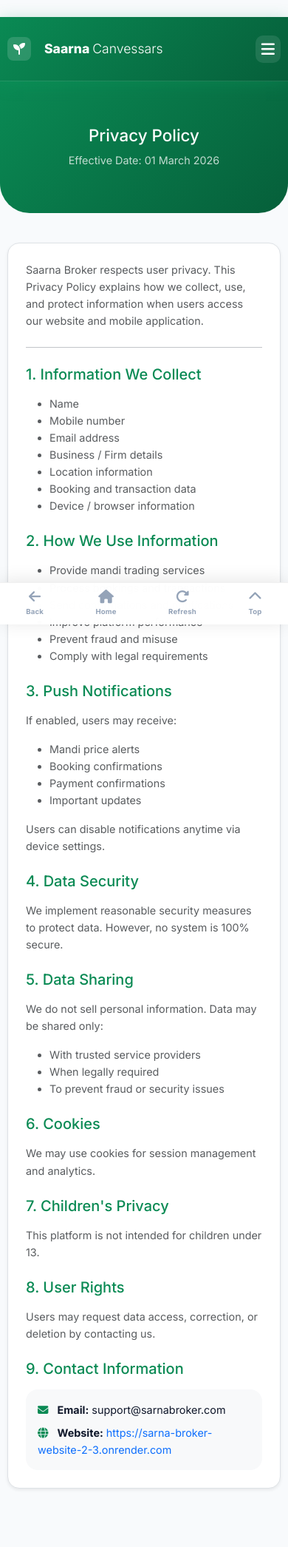
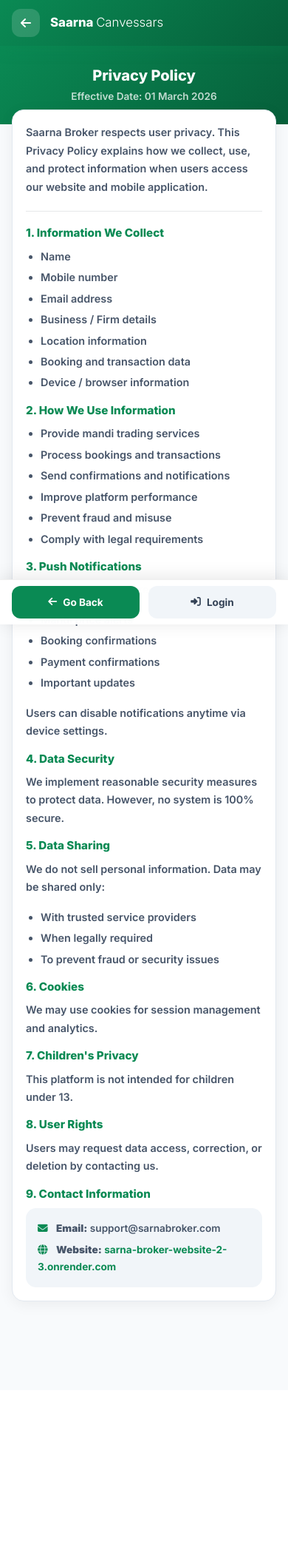
Before and after one commit to Shashank758/Sarna_Broker_Website-2, a Flask app: page /privacy-policy in a window 390 px wide. Shown: the top 2091 px of the page at 74% size. After the commit the page ends 1766 px from the top, so only its background shows below. Run offline with Flask 3, Linux system fonts and the light colour scheme; some libraries are stand-ins or nearby versions.

Commit message:
Update privacy_policy.html

```diff
--- a/templates/privacy_policy.html
+++ b/templates/privacy_policy.html
@@ -1,27 +1,268 @@
-{% extends "base.html" %}
+<!DOCTYPE html>
+<html lang="en">
 
-{% block title %}Privacy Policy | Saarna Canvessars{% endblock %}
+<head>
+    <meta charset="UTF-8">
+    <meta name="viewport" content="width=device-width, initial-scale=1.0">
+    <meta name="description" content="Privacy Policy - Saarna Canvessars">
+    <meta name="theme-color" content="#0f9b5f">
+    <title>Privacy Policy | Saarna Canvessars</title>
 
-{% block content %}
-<section
-    style="background: linear-gradient(135deg, var(--primary) 0%, var(--primary-dark) 100%); color: white; padding: 50px 0; border-radius: 0 0 40px 40px;">
-    <div class="container text-center">
-        <h1 class="fw-800 mb-2">Privacy Policy</h1>
-        <p class="opacity-75 fw-600 mb-0">Effective Date: 01 March 2026</p>
+    <link rel="preconnect" href="https://fonts.googleapis.com">
+    <link rel="preconnect" href="https://fonts.gstatic.com" crossorigin>
+    <link href="https://fonts.googleapis.com/css2?family=Inter:wght@300;400;500;600;700;800;900&display=swap"
+        rel="stylesheet">
+    <link href="https://cdn.jsdelivr.net/npm/bootstrap@5.3.2/dist/css/bootstrap.min.css" rel="stylesheet">
+    <link rel="stylesheet" href="https://cdnjs.cloudflare.com/ajax/libs/font-awesome/6.5.0/css/all.min.css">
+
+    <style>
+        :root {
+            --primary: #0a8a54;
+            --primary-dark: #065f3a;
+        }
+
+        body {
+            font-family: 'Inter', sans-serif;
+            background: #f8fafc;
+            color: #0f172a;
+            margin: 0;
+        }
+
+        /* Simple top bar with back button */
+        .pp-topbar {
+            background: linear-gradient(135deg, var(--primary), var(--primary-dark));
+            padding: 12px 16px;
+            display: flex;
+            align-items: center;
+            gap: 14px;
+            position: sticky;
+            top: 0;
+            z-index: 100;
+            box-shadow: 0 4px 20px rgba(10, 138, 84, 0.25);
+        }
+
+        .pp-topbar .back-btn {
+            width: 38px;
+            height: 38px;
+            background: rgba(255, 255, 255, 0.15);
+            border: none;
+            border-radius: 12px;
+            color: #fff;
+            font-size: 1rem;
+            display: flex;
+            align-items: center;
+            justify-content: center;
+            cursor: pointer;
+            transition: all 0.2s ease;
+            -webkit-tap-highlight-color: transparent;
+        }
+
+        .pp-topbar .back-btn:active {
+            background: rgba(255, 255, 255, 0.3);
+            transform: scale(0.92);
+        }
+
+        .pp-topbar .brand {
+            color: #fff;
+            font-weight: 800;
+            font-size: 1.05rem;
+            text-decoration: none;
+        }
+
+        .pp-topbar .brand span {
+            font-weight: 300;
+        }
+
+        /* Hero */
+        .pp-hero {
+            background: linear-gradient(135deg, var(--primary) 0%, var(--primary-dark) 100%);
+            color: white;
+            padding: 40px 20px;
+            text-align: center;
+        }
+
+        .pp-hero h1 {
+            font-weight: 800;
+            font-size: 1.5rem;
+            margin-bottom: 6px;
+        }
+
+        .pp-hero p {
+            opacity: 0.75;
+            font-weight: 600;
+            margin: 0;
+            font-size: 0.85rem;
+        }
+
+        /* Content */
+        .pp-content {
+            max-width: 860px;
+            margin: -20px auto 40px;
+            padding: 0 16px;
+        }
+
+        .pp-card {
+            background: #fff;
+            border-radius: 20px;
+            box-shadow: 0 4px 20px rgba(0, 0, 0, 0.06);
+            border: 1px solid #e2e8f0;
+            padding: 24px;
+        }
+
+        .pp-card h2 {
+            font-weight: 800;
+            font-size: 1.05rem;
+            color: var(--primary);
+            margin-bottom: 10px;
+        }
+
+        .pp-card p,
+        .pp-card li {
+            color: #475569;
+            font-weight: 600;
+            font-size: 0.9rem;
+            line-height: 1.7;
+        }
+
+        .pp-card ul {
+            padding-left: 20px;
+        }
+
+        .pp-card ul li {
+            margin-bottom: 4px;
+        }
+
+        .pp-card hr {
+            opacity: 0.1;
+            margin: 20px 0;
+        }
+
+        .contact-box {
+            background: #f1f5f9;
+            border-radius: 14px;
+            padding: 16px;
+        }
+
+        .contact-box p {
+            font-size: 0.85rem;
+            margin-bottom: 6px;
+        }
+
+        .contact-box p:last-child {
+            margin-bottom: 0;
+        }
+
+        .contact-box a {
+            color: var(--primary);
+            text-decoration: none;
+            font-weight: 700;
+        }
+
+        /* Bottom sticky back bar for mobile */
+        .pp-bottom-bar {
+            display: none;
+        }
+
+        @media (max-width: 768px) {
+            .pp-hero {
+                padding: 28px 16px;
+            }
+
+            .pp-hero h1 {
+                font-size: 1.25rem;
+            }
+
+            .pp-card {
+                padding: 18px;
+                border-radius: 16px;
+            }
+
+            .pp-card h2 {
+                font-size: 0.95rem;
+            }
+
+            .pp-bottom-bar {
+                display: flex;
+                position: fixed;
+                bottom: 0;
+                left: 0;
+                right: 0;
+                z-index: 9999;
+                background: rgba(255, 255, 255, 0.97);
+                backdrop-filter: blur(20px);
+                -webkit-backdrop-filter: blur(20px);
+                border-top: 1px solid rgba(0, 0, 0, 0.06);
+                box-shadow: 0 -2px 24px rgba(0, 0, 0, 0.1);
+                padding: 8px 16px;
+                padding-bottom: max(8px, env(safe-area-inset-bottom));
+                justify-content: center;
+                gap: 12px;
+            }
+
+            .pp-bottom-bar a,
+            .pp-bottom-bar button {
+                flex: 1;
+                display: flex;
+                align-items: center;
+                justify-content: center;
+                gap: 8px;
+                padding: 12px;
+                border-radius: 12px;
+                font-weight: 700;
+                font-size: 0.85rem;
+                border: none;
+                cursor: pointer;
+                text-decoration: none;
+                -webkit-tap-highlight-color: transparent;
+            }
+
+            .pp-bottom-bar .btn-back {
+                background: var(--primary);
+                color: #fff;
+            }
+
+            .pp-bottom-bar .btn-back:active {
+                background: var(--primary-dark);
+            }
+
+            .pp-bottom-bar .btn-login {
+                background: #f1f5f9;
+                color: #334155;
+            }
+
+            .pp-content {
+                padding-bottom: 80px;
+            }
+        }
+    </style>
+</head>
+
+<body>
+    <!-- Simple top bar with back button -->
+    <div class="pp-topbar">
+        <button class="back-btn" onclick="history.back()" aria-label="Go back">
+            <i class="fa fa-arrow-left"></i>
+        </button>
+        <a href="/login" class="brand">Saarna <span>Canvessars</span></a>
     </div>
+
+    <!-- Hero -->
+    <section class="pp-hero">
+        <h1>Privacy Policy</h1>
+        <p>Effective Date: 01 March 2026</p>
     </section>
 
-<div class="container" style="max-width: 860px; padding-top: 40px; padding-bottom: 80px;">
-    <div class="bg-white rounded-4 shadow-sm p-4 p-md-5 border">
+    <!-- Content -->
+    <div class="pp-content">
+        <div class="pp-card">
 
-        <p class="text-muted fw-600 mb-4">Saarna Broker respects user privacy. This Privacy Policy explains how we
+            <p>Saarna Broker respects user privacy. This Privacy Policy explains how we
                 collect, use, and protect information when users access our website and mobile application.</p>
 
-        <hr class="my-4 opacity-10">
+            <hr>
 
-        <!-- 1 -->
-        <h2 class="fw-800 fs-5 mb-3" style="color: var(--primary);">1. Information We Collect</h2>
-        <ul class="text-muted fw-600 mb-4">
+            <h2>1. Information We Collect</h2>
+            <ul>
                 <li>Name</li>
                 <li>Mobile number</li>
                 <li>Email address</li>
@@ -31,9 +272,8 @@
                 <li>Device / browser information</li>
             </ul>
 
-        <!-- 2 -->
-        <h2 class="fw-800 fs-5 mb-3" style="color: var(--primary);">2. How We Use Information</h2>
-        <ul class="text-muted fw-600 mb-4">
+            <h2>2. How We Use Information</h2>
+            <ul>
                 <li>Provide mandi trading services</li>
                 <li>Process bookings and transactions</li>
                 <li>Send confirmations and notifications</li>
@@ -42,53 +282,61 @@
                 <li>Comply with legal requirements</li>
             </ul>
 
-        <!-- 3 -->
-        <h2 class="fw-800 fs-5 mb-3" style="color: var(--primary);">3. Push Notifications</h2>
-        <p class="text-muted fw-600">If enabled, users may receive:</p>
-        <ul class="text-muted fw-600 mb-3">
+            <h2>3. Push Notifications</h2>
+            <p>If enabled, users may receive:</p>
+            <ul>
                 <li>Mandi price alerts</li>
                 <li>Booking confirmations</li>
                 <li>Payment confirmations</li>
                 <li>Important updates</li>
             </ul>
-        <p class="text-muted fw-600 mb-4">Users can disable notifications anytime via device settings.</p>
+            <p>Users can disable notifications anytime via device settings.</p>
 
-        <!-- 4 -->
-        <h2 class="fw-800 fs-5 mb-3" style="color: var(--primary);">4. Data Security</h2>
-        <p class="text-muted fw-600 mb-4">We implement reasonable security measures to protect data. However, no system
+            <h2>4. Data Security</h2>
+            <p>We implement reasonable security measures to protect data. However, no system
                 is 100% secure.</p>
 
-        <!-- 5 -->
-        <h2 class="fw-800 fs-5 mb-3" style="color: var(--primary);">5. Data Sharing</h2>
-        <p class="text-muted fw-600">We do not sell personal information. Data may be shared only:</p>
-        <ul class="text-muted fw-600 mb-4">
+            <h2>5. Data Sharing</h2>
+            <p>We do not sell personal information. Data may be shared only:</p>
+            <ul>
                 <li>With trusted service providers</li>
                 <li>When legally required</li>
                 <li>To prevent fraud or security issues</li>
             </ul>
 
-        <!-- 6 -->
-        <h2 class="fw-800 fs-5 mb-3" style="color: var(--primary);">6. Cookies</h2>
-        <p class="text-muted fw-600 mb-4">We may use cookies for session management and analytics.</p>
+            <h2>6. Cookies</h2>
+            <p>We may use cookies for session management and analytics.</p>
 
-        <!-- 7 -->
-        <h2 class="fw-800 fs-5 mb-3" style="color: var(--primary);">7. Children's Privacy</h2>
-        <p class="text-muted fw-600 mb-4">This platform is not intended for children under 13.</p>
+            <h2>7. Children's Privacy</h2>
+            <p>This platform is not intended for children under 13.</p>
 
-        <!-- 8 -->
-        <h2 class="fw-800 fs-5 mb-3" style="color: var(--primary);">8. User Rights</h2>
-        <p class="text-muted fw-600 mb-4">Users may request data access, correction, or deletion by contacting us.</p>
+            <h2>8. User Rights</h2>
+            <p>Users may request data access, correction, or deletion by contacting us.</p>
 
-        <!-- 9 -->
-        <h2 class="fw-800 fs-5 mb-3" style="color: var(--primary);">9. Contact Information</h2>
-        <div class="bg-light rounded-4 p-3 p-md-4">
-            <p class="fw-600 mb-2"><i class="fa fa-envelope me-2" style="color: var(--primary);"></i>
-                <strong>Email:</strong> support@sarnabroker.com</p>
-            <p class="fw-600 mb-0"><i class="fa fa-globe me-2" style="color: var(--primary);"></i>
-                <strong>Website:</strong> <a href="https://sarna-broker-website-2-3.onrender.com"
-                    class="text-primary">https://sarna-broker-website-2-3.onrender.com</a></p>
+            <h2>9. Contact Information</h2>
+            <div class="contact-box">
+                <p><i class="fa fa-envelope me-2" style="color: var(--primary);"></i>
+                    <strong>Email:</strong> support@sarnabroker.com
+                </p>
+                <p><i class="fa fa-globe me-2" style="color: var(--primary);"></i>
+                    <strong>Website:</strong> <a
+                        href="https://sarna-broker-website-2-3.onrender.com">sarna-broker-website-2-3.onrender.com</a>
+                </p>
+            </div>
+        </div>
     </div>
 
+    <!-- Mobile bottom bar with Back + Login -->
+    <div class="pp-bottom-bar">
+        <button class="btn-back" onclick="history.back()">
+            <i class="fa fa-arrow-left"></i> Go Back
+        </button>
+        <a href="/login" class="btn-login">
+            <i class="fa fa-sign-in-alt"></i> Login
+        </a>
     </div>
-</div>
-{% endblock %}
+
+    <script src="https://cdn.jsdelivr.net/npm/bootstrap@5.3.2/dist/js/bootstrap.bundle.min.js"></script>
+</body>
+
+</html>
```
Lines whose indentation alone changed are shown as unchanged.
